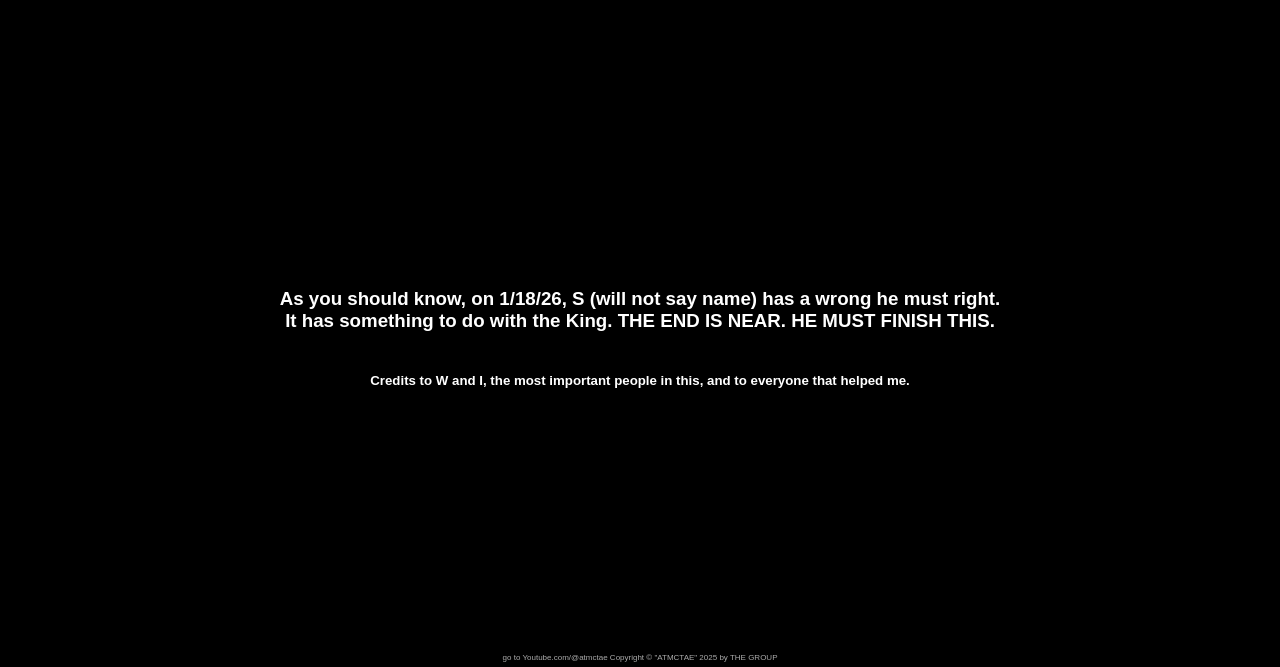
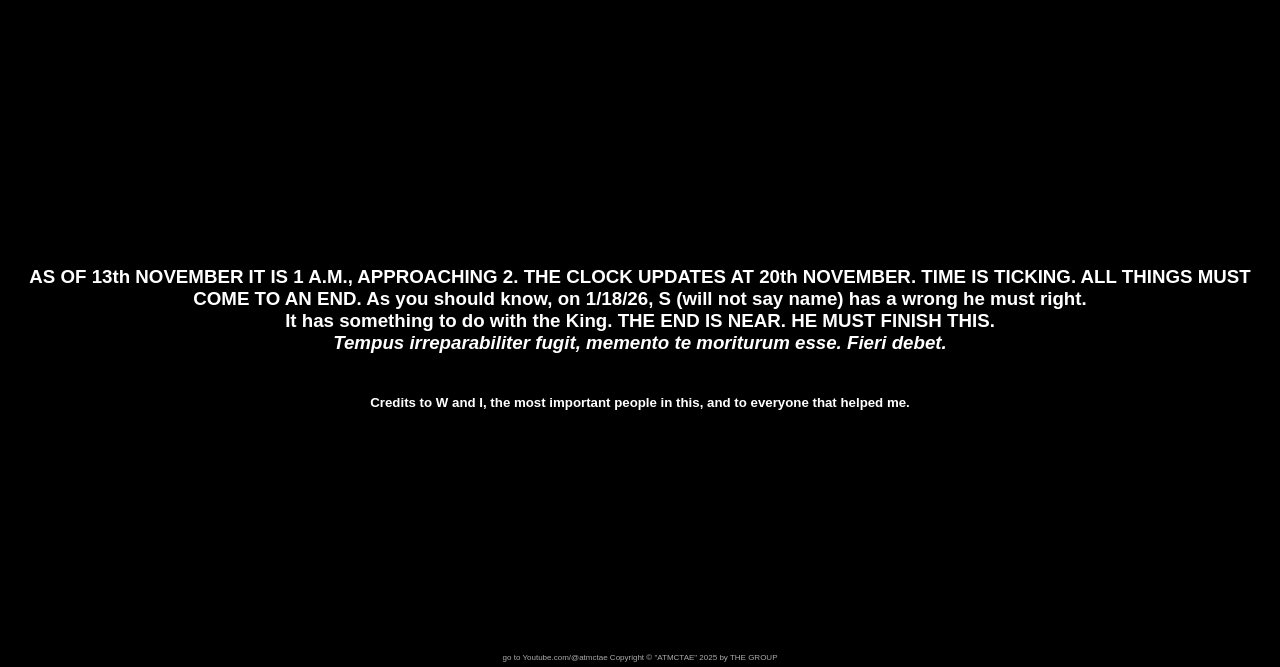
Before and after one commit to ATMCTAE/ATMCTAE.github.io, a plain HTML site: page index.html in a window 1280 px wide. Shown: the part 133-800 px from the top of the page. Drawn offline with Linux system fonts and the light colour scheme.

Commit message:
Update index.html
added a reminder of what 'hour' it is and the latin motto of "Tempus irreparabiliter fugit, memento te moriturum esse. Fieri debet." in italics.

```diff
--- a/index.html
+++ b/index.html
@@ -59,8 +59,10 @@
 
   <main>
     <h3>
+      AS OF 13th NOVEMBER IT IS 1 A.M., APPROACHING 2. THE CLOCK UPDATES AT 20th NOVEMBER. TIME IS TICKING. ALL THINGS MUST COME TO AN END.
       As you should know, on 1/18/26, S (will not say name) has a wrong he must right.<br>
-      It has something to do with the King. THE END IS NEAR. HE MUST FINISH THIS.
+      It has something to do with the King. THE END IS NEAR. HE MUST FINISH THIS.<br>
+      <i>Tempus irreparabiliter fugit, memento te moriturum esse. Fieri debet.</i>
     </h3>
     <h5>
       Credits to W and I, the most important people in this, and to everyone that helped me.
@@ -73,4 +75,5 @@
   </footer>
 
 </body>
+
 </html>
```
